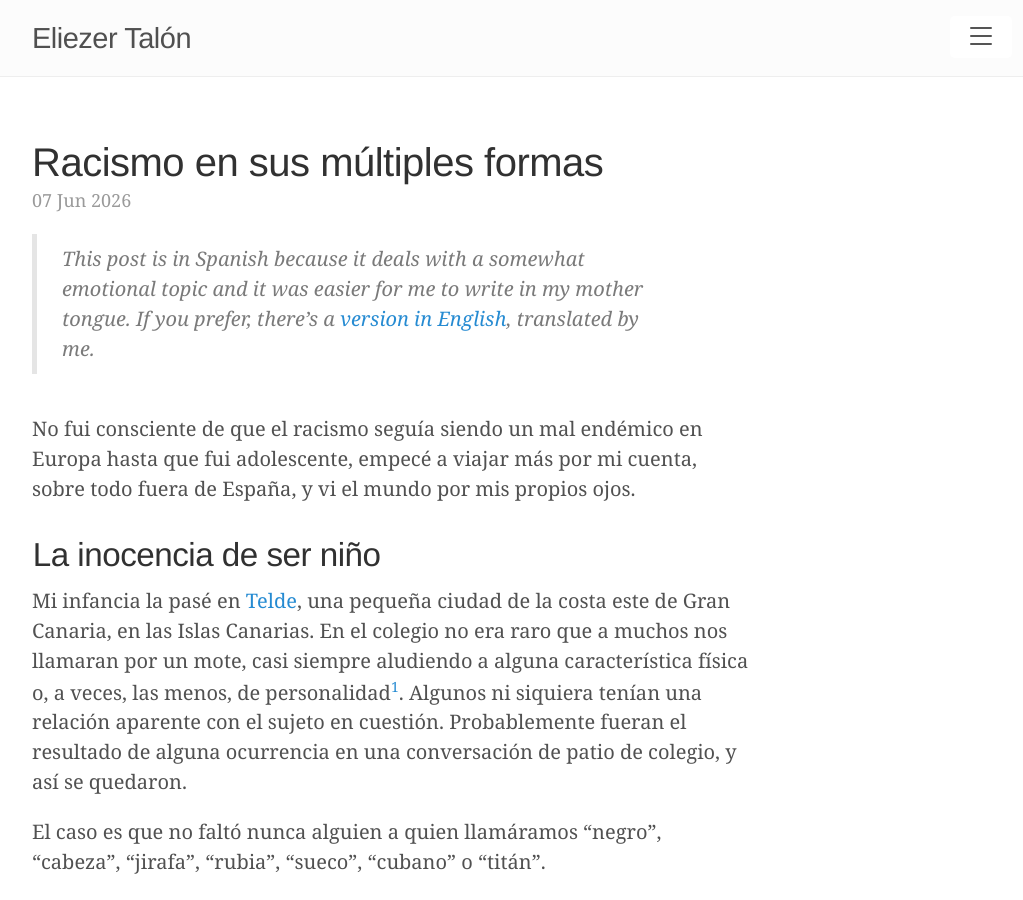
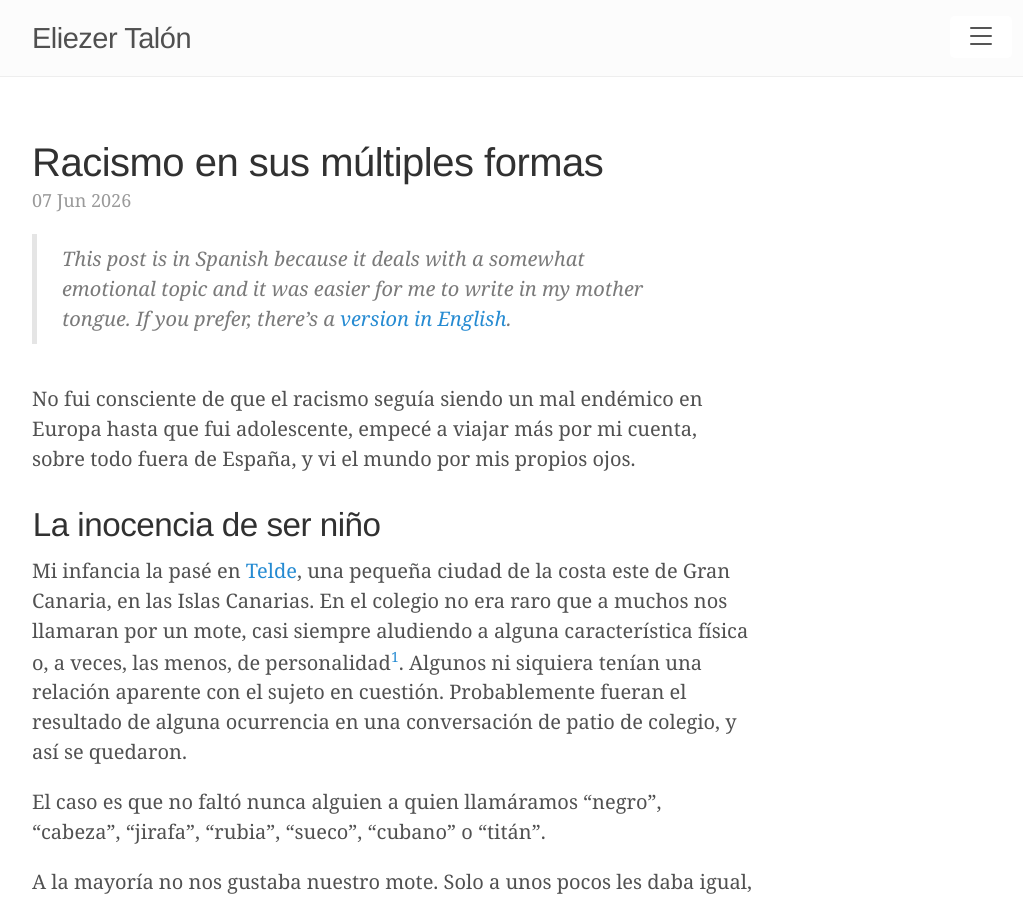
Before and after one commit to elitalon/elitalon.github.io, a Jekyll site: the page built from _posts/2026-06-07-racismo-en-sus-multiples-formas.md, in a window 1280 px wide and 900 px high. Shown: the whole window, without its empty margins (248-1271 px from the left). Built offline with Jekyll 4.4.1, drawn with Linux system fonts in a browser that asks for light colours.

Commit message:
Amend explanatory comment

```diff
--- a/_posts/2026-06-07-racismo-en-sus-multiples-formas.md
+++ b/_posts/2026-06-07-racismo-en-sus-multiples-formas.md
@@ -4,9 +4,9 @@ title: Racismo en sus múltiples formas
 
 <!--more-->
 
-> _This post is in Spanish because it deals with a somewhat emotional topic and it was easier for me to write in my mother tongue. If you prefer, there's a [version in English](/2026/06/07/different-shades-of-racism/), translated by me._
+> _This post is in Spanish because it deals with a somewhat emotional topic and it was easier for me to write in my mother tongue. If you prefer, there's a [version in English](/2026/06/07/different-shades-of-racism/)._
 
-<div style="margin-top: 2em;"></div>
+<div style="margin-top: 2em;" />
 
 No fui consciente de que el racismo seguía siendo un mal endémico en Europa hasta que fui adolescente, empecé a viajar más por mi cuenta, sobre todo fuera de España, y vi el mundo por mis propios ojos.
 
```
Also changed, not shown: _posts/2026-06-07-different-shades-of-racism.md (+1 -1 lines).
